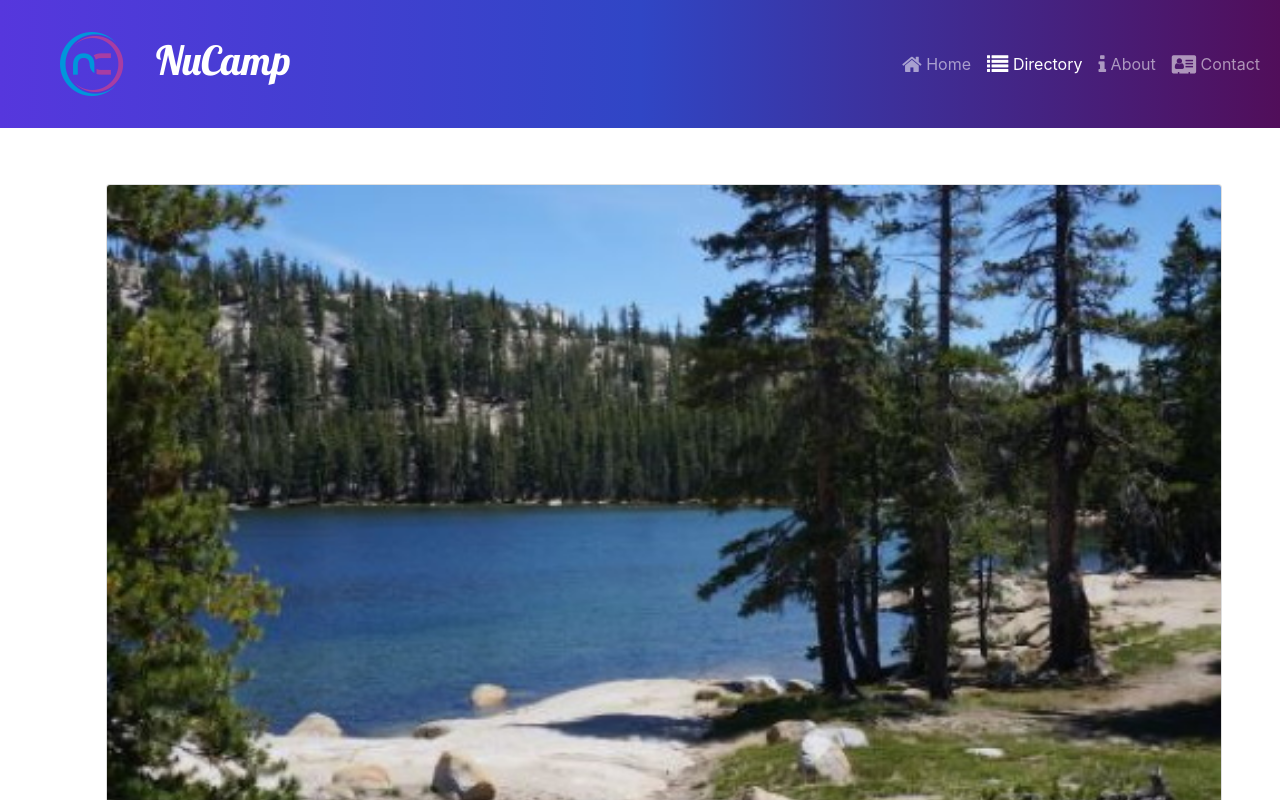
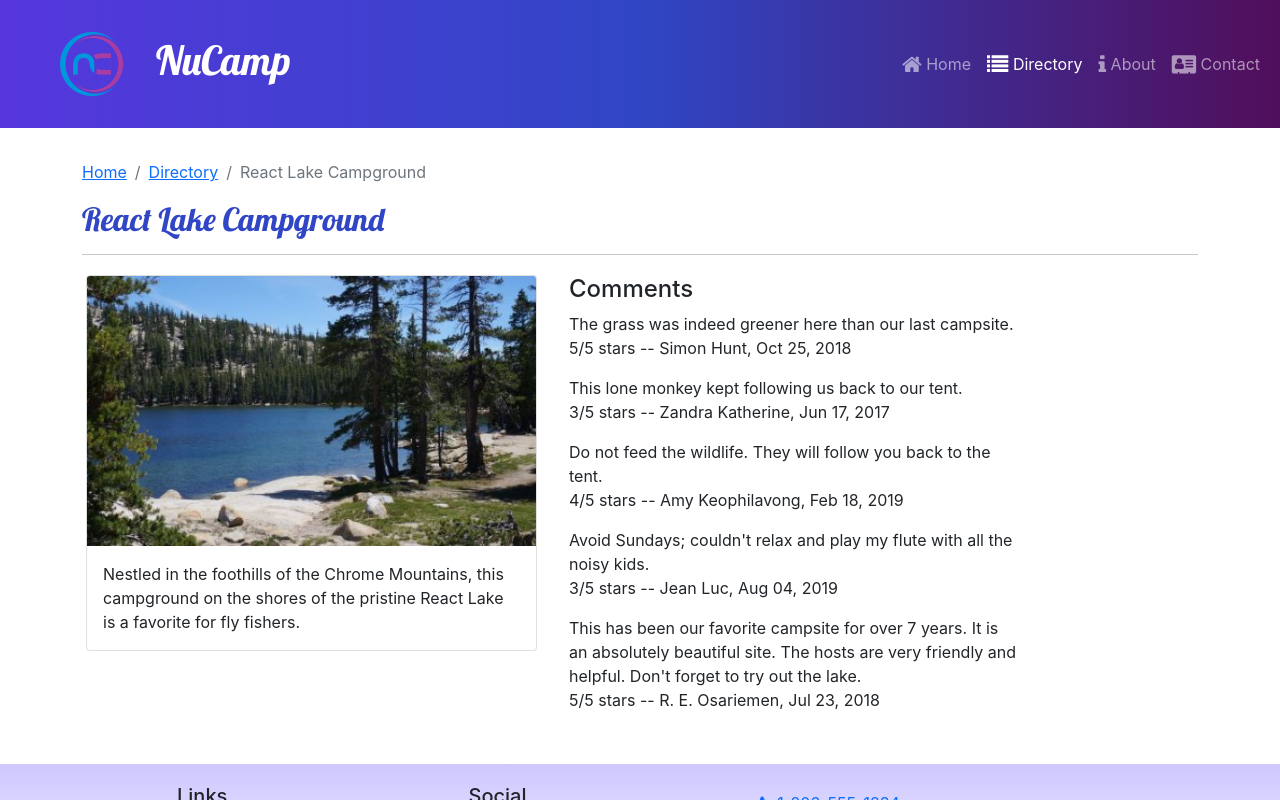
Before and after one commit to randalltr/react-campsite-app, a React (Create React App) app: page /directory/0 in a window 1280 px wide. Shown: the top 800 px of the page. Built offline with nearby package versions, Linux system fonts and the light colour scheme.

Commit message:
added comments to campsites

```diff
--- /dev/null
+++ b/src/components/SubHeader.js
@@ -0,0 +1,26 @@
+import { Col, Row, Breadcrumb, BreadcrumbItem } from 'reactstrap';
+import { Link } from 'react-router-dom';
+
+const SubHeader = ({ current, detail }) => {
+    return (
+        <Row>
+            <Col>
+                <Breadcrumb>
+                    <BreadcrumbItem>
+                        <Link to='/'>Home</Link>
+                    </BreadcrumbItem>
+                    {detail && (
+                        <BreadcrumbItem>
+                            <Link to="/directory">Directory</Link>
+                        </BreadcrumbItem>
+                    )}
+                    <BreadcrumbItem active>{current}</BreadcrumbItem>
+                </Breadcrumb>
+                <h2>{current}</h2>
+                <hr />
+            </Col>
+        </Row>
+    );
+};
+
+export default SubHeader;
--- a/src/features/campsites/CampsiteDetail.js
+++ b/src/features/campsites/CampsiteDetail.js
@@ -4,7 +4,7 @@
     const { image, name, description } = campsite;
 
     return (
-        <Col md='12' className='m-4'>
+        <Col md='5' className='m-1'>
             <Card>
                 <CardImg top src={image} alt={name} />
                 <CardBody>
--- a/src/features/comments/Comment.js
+++ b/src/features/comments/Comment.js
@@ -0,0 +1,15 @@
+import { formatDate } from '../../utils/formatDate';
+
+const Comment = ({ comment }) => {
+    const { text: commentText, rating, author, date } = comment;
+
+    return (
+        <p>
+            {commentText}
+            <br />
+            {rating}/5 stars -- {author}, {formatDate(date)}
+        </p>
+    );
+};
+
+export default Comment;
--- a/src/features/comments/CommentsList.js
+++ b/src/features/comments/CommentsList.js
@@ -0,0 +1,25 @@
+import { Col } from 'reactstrap';
+import Comment from './Comment';
+import { selectCommentsByCampsiteId } from './commentsSlice';
+
+const CommentsList = ({campsiteId}) => {
+    const comments = selectCommentsByCampsiteId(campsiteId);
+
+    if (comments && comments.length > 0) {
+        return (
+            <Col md='5' className='m-1'>
+                <h4>Comments</h4>
+                {comments.map((comment) => {
+                    return <Comment key={comment.id} comment={comment} />;
+                })}
+            </Col>
+        )
+    }
+    return (
+        <Col md='5' className='m-1'>
+            There are no comments for this campsite yet.
+        </Col>
+    )
+};
+
+export default CommentsList;
--- a/src/features/comments/commentsSlice.js
+++ b/src/features/comments/commentsSlice.js
@@ -0,0 +1,5 @@
+import { COMMENTS } from '../../app/shared/COMMENTS';
+
+export const selectCommentsByCampsiteId = (campsiteId) => {
+    return COMMENTS.filter((comment) => comment.campsiteId === parseInt(campsiteId));
+};
--- a/src/pages/CampsiteDetailPage.js
+++ b/src/pages/CampsiteDetailPage.js
@@ -2,6 +2,8 @@
 import { useParams } from 'react-router-dom';
 import { selectCampsiteById } from '../features/campsites/campsitesSlice';
 import CampsiteDetail from '../features/campsites/CampsiteDetail';
+import CommentsList from '../features/comments/CommentsList';
+import SubHeader from '../components/SubHeader';
 
 const CampsiteDetailPage = () => {
     const { campsiteId } = useParams();
@@ -9,8 +11,10 @@
 
     return (
         <Container>
+            <SubHeader current={campsite.name} detail={true} />
             <Row>
                 <CampsiteDetail campsite={campsite} />
+                <CommentsList campsiteId={campsiteId} />
             </Row>
         </Container>
     );
--- a/src/pages/CampsitesDirectoryPage.js
+++ b/src/pages/CampsitesDirectoryPage.js
@@ -1,10 +1,12 @@
 import { Container } from 'reactstrap';
 import CampsitesList from '../features/campsites/CampsitesList';
+import SubHeader from '../components/SubHeader';
 
 const CampsiteDirectoryPage = () => {
 
     return (
         <Container>
+            <SubHeader current='Directory' />
             <CampsitesList />
         </Container>
     )
--- a/src/pages/HomePage.js
+++ b/src/pages/HomePage.js
@@ -1,9 +1,11 @@
 import { Container } from 'reactstrap';
 import DisplayList from '../features/display/DisplayList';
+import SubHeader from '../components/SubHeader';
 
 const HomePage = () => {
     return (
         <Container>
+            <SubHeader current='Home' />
             <DisplayList />
         </Container>
     );
```
